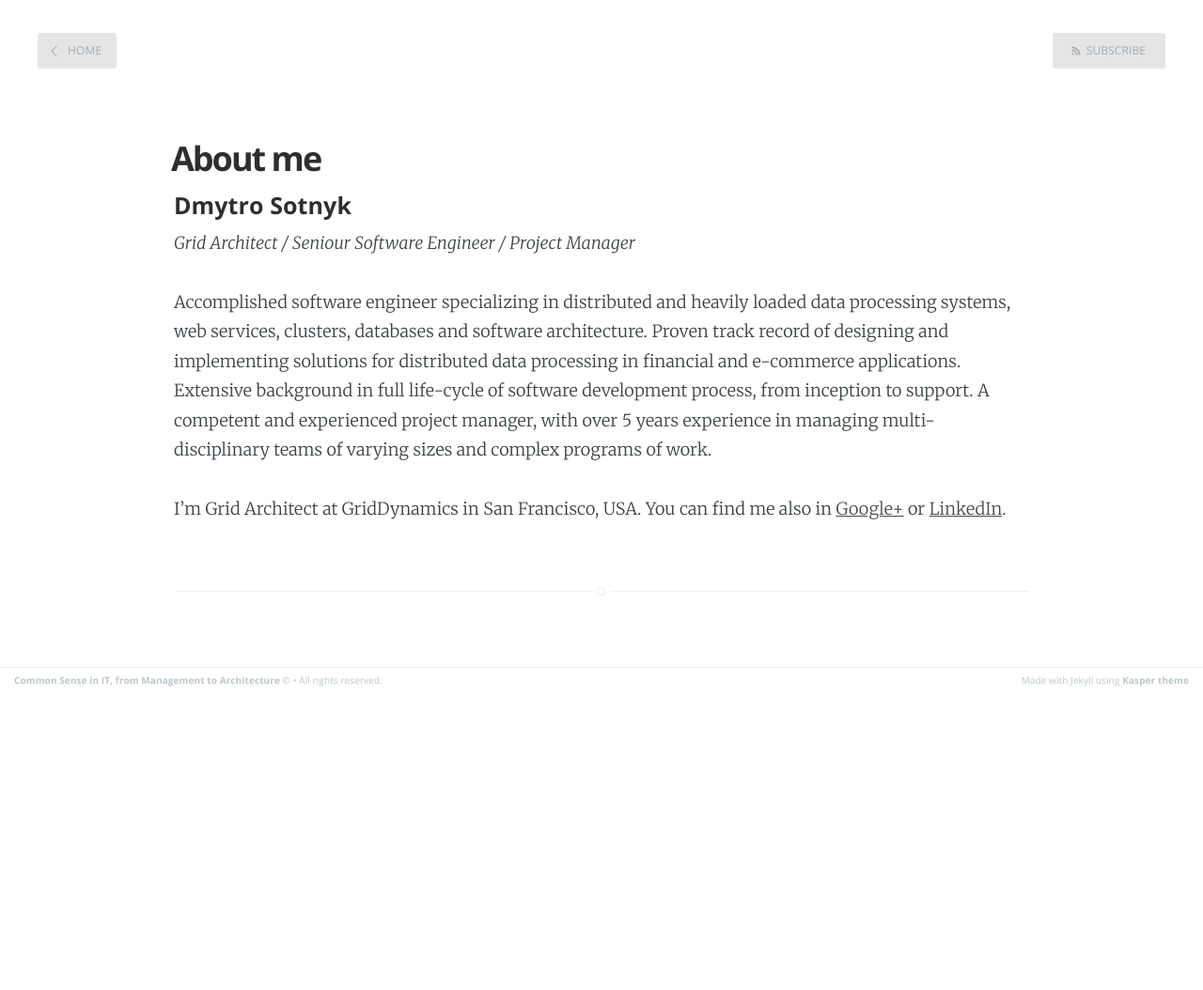
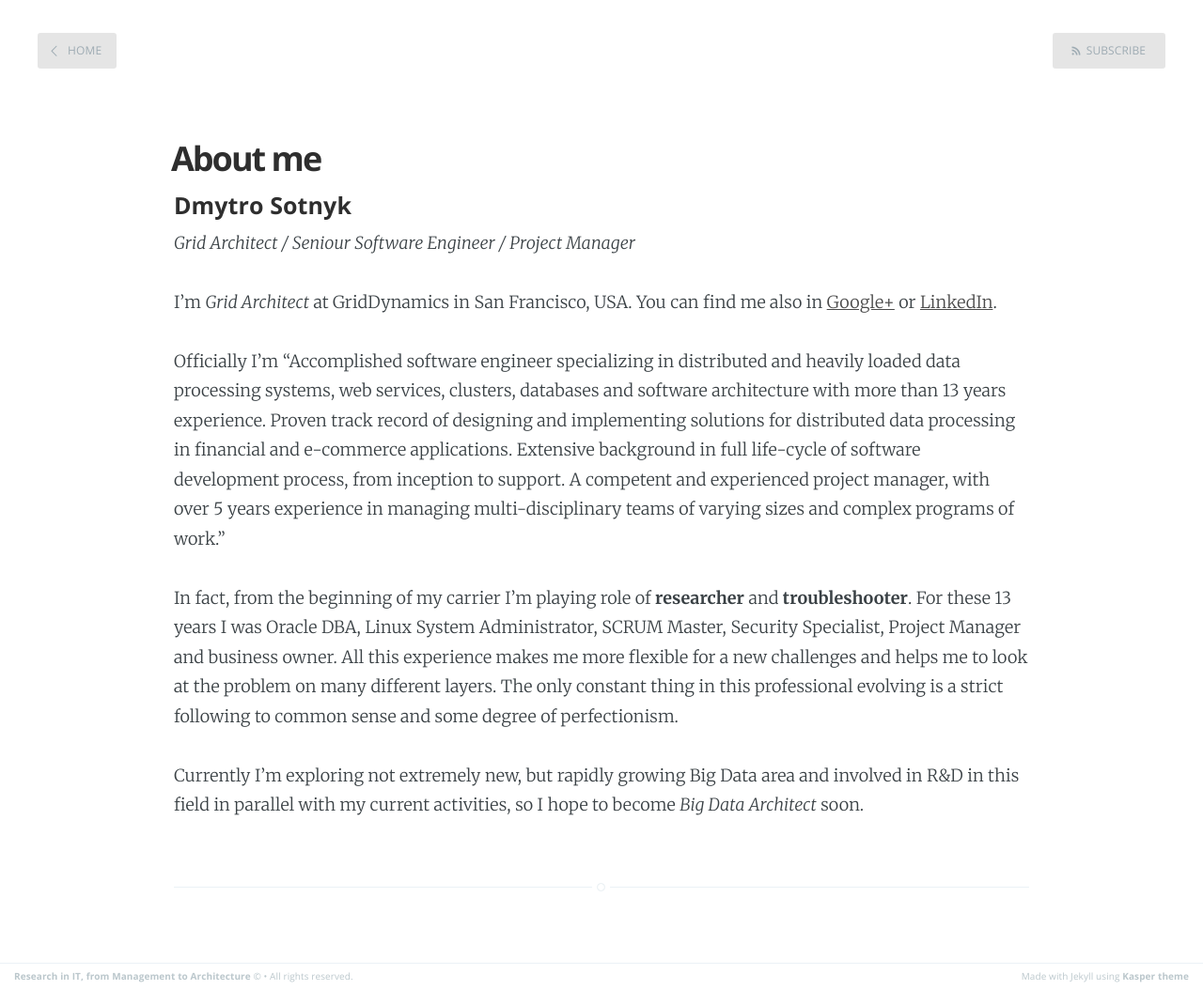
Before and after one commit to alikthename/sotnikdv.github.io, a Jekyll site: the page built from about.md, in a window 1280 px wide. Shown: the whole page at 94% size. Built offline with Jekyll 4.4.1, drawn with Linux system fonts in a browser that asks for light colours; Markdown is read by kramdown in place of the engine named in the settings; before the commit the page ends 900 px from its top, so only the background shows below that.

Commit message:
Changed about and fixed few mistypes

```diff
--- a/_config.yml
+++ b/_config.yml
@@ -1,4 +1,4 @@
-name: Common Sense in IT, from Management to Architecture
+name: Research in IT, from Management to Architecture
 description: Notes and articles on High Load, Big Data, Java, Architecture, R&D and Management
 meta_description: "Dmitry Sotnyk. Notes and articles on High Load, Big Data, Java, Architecture and Management"
 
--- a/_posts/2015-03-29-i-wanna-blog.markdown
+++ b/_posts/2015-03-29-i-wanna-blog.markdown
@@ -5,7 +5,7 @@ date:   2015-03-29 20:00:20
 categories: Common Beginners
 ---
 
-Please hold on and find few minutes for [this interesting article](http://http://blog.vjeux.com/2011/analysis/start-a-technical-blog-its-worth-it.html), IMHO it's a good summary why you should consider to create your own blog.
+Look at [this interesting article](http://http://blog.vjeux.com/2011/analysis/start-a-technical-blog-its-worth-it.html), IMHO it's a good summary why you should consider to create your own blog.
 
 So let me explain what you need to create a blog. Most of you are experienced engineers, so this post is not for you, but for beginners.
 
--- a/about.md
+++ b/about.md
@@ -8,9 +8,14 @@ title: About me
 
 _Grid Architect / Seniour Software Engineer / Project Manager_
 
-Accomplished software engineer specializing in distributed and heavily loaded data processing systems, web services, clusters, databases and software architecture.
+I'm _Grid Architect_ at GridDynamics in San Francisco, USA. You can find me also in <a href="http://plus.google.com/109421189749606131821">Google+</a> or <a href="https://www.linkedin.com/in/sotnikdv">LinkedIn</a>.
+
+Officially I'm "Accomplished software engineer specializing in distributed and heavily loaded data processing systems, web services, clusters, databases and software architecture with more than 13 years experience.
 Proven track record of designing and implementing solutions for distributed data processing in financial and e-commerce applications.
 Extensive background in full life-cycle of software development process, from inception to support.
-A competent and experienced project manager, with over 5 years experience in managing multi-disciplinary teams of varying sizes and complex programs of work.
+A competent and experienced project manager, with over 5 years experience in managing multi-disciplinary teams of varying sizes and complex programs of work."
 
-I'm Grid Architect at GridDynamics in San Francisco, USA. You can find me also in <a href="http://plus.google.com/109421189749606131821">Google+</a> or <a href="https://www.linkedin.com/in/sotnikdv">LinkedIn</a>.
+In fact, from the beginning of my carrier I'm playing role of **researcher** and **troubleshooter**. For these 13 years I was Oracle DBA, Linux System Administrator, SCRUM Master, Security Specialist, Project Manager and business owner. All this experience makes me more flexible for a new challenges and helps me to look at the problem on many different layers.
+The only constant thing in this professional evolving is a strict following to common sense and some degree of perfectionism.
+
+Currently I'm exploring not extremely new, but rapidly growing Big Data area and involved in R&D in this field in parallel with my current activities, so I hope to become _Big Data Architect_ soon.
```
